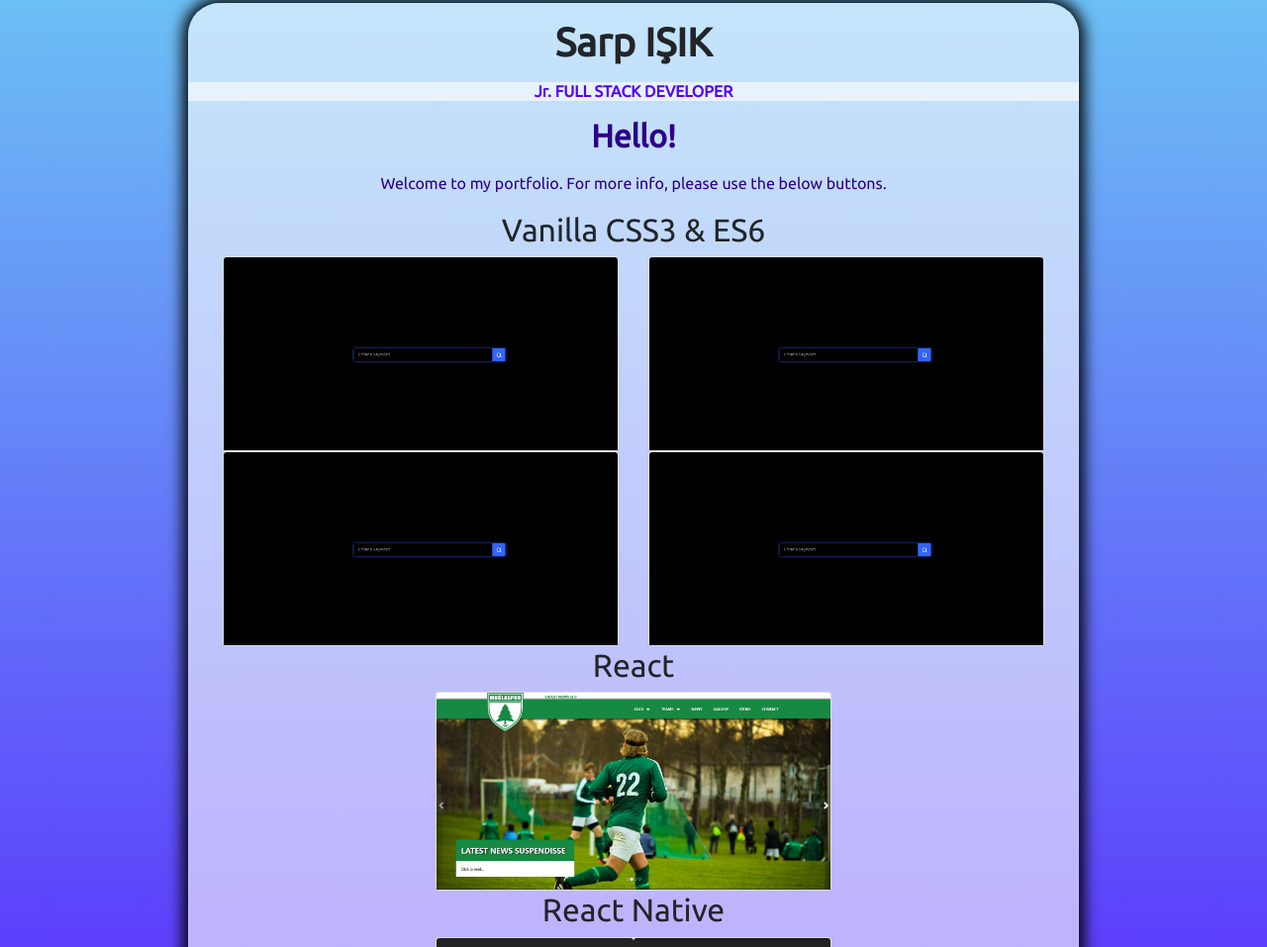
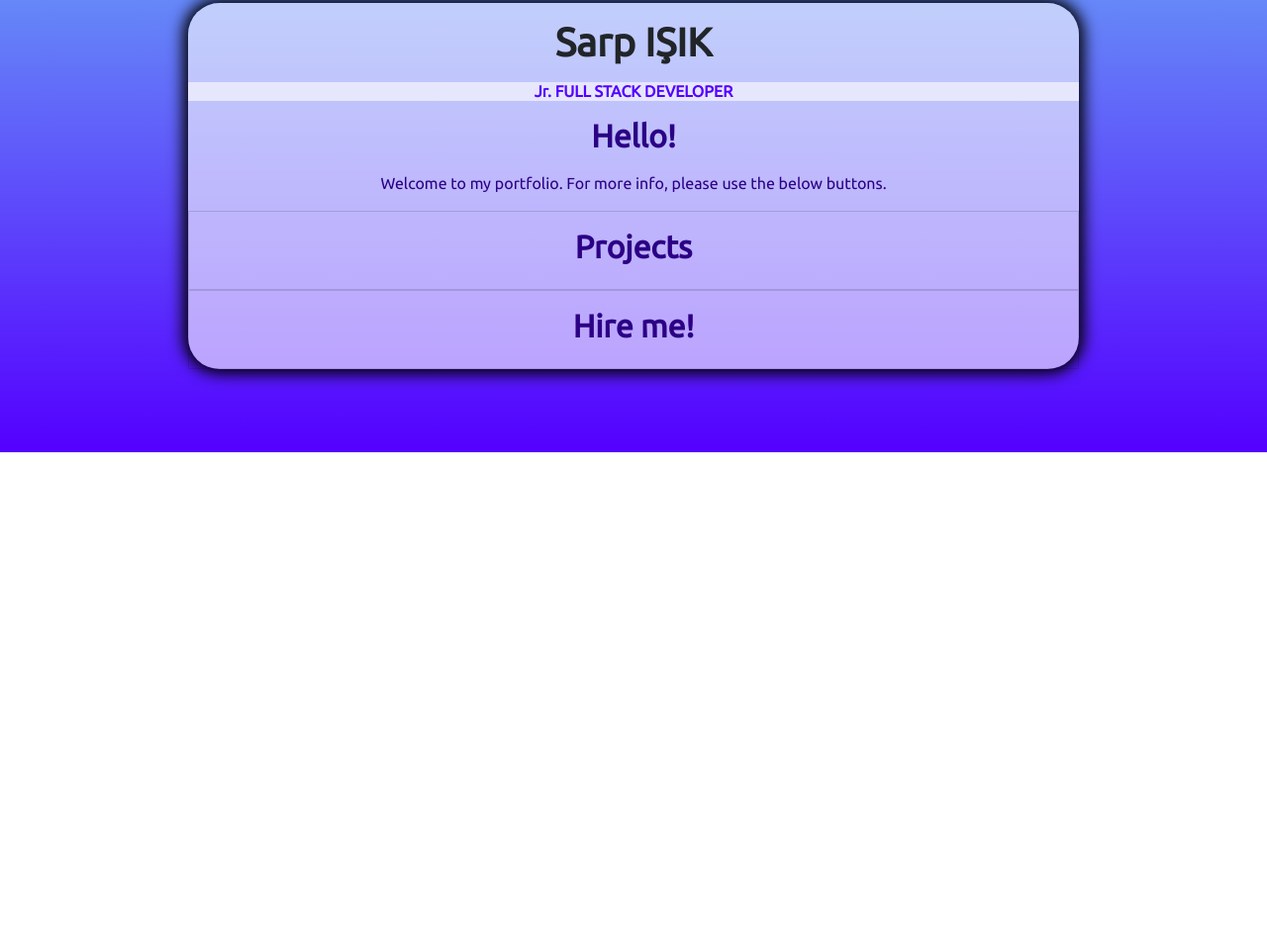
Before and after one commit to sarpisik/my-portfolio, a website built with webpack: page src/index.html in a window 1280 px wide. Shown: the part 343-1300 px from the top of the page at 99% size. After the commit the page ends 800 px from the top, so only its background shows below. Built offline with nearby package versions, Linux system fonts and the light colour scheme; files whose address does not match are found by name.

Commit message:
Edit collapse layout

```diff
--- a/src/index.css
+++ b/src/index.css
@@ -115,6 +115,15 @@ body {
 .t-white {
   background-color: rgba(255, 255, 255, 0.6);
 }
+a[data-toggle='collapse'],
+a[data-toggle='collapse']:hover,
+a[data-toggle='collapse']:hover *,
+a[data-toggle='collapse']:focus {
+  outline: none;
+  text-decoration: none;
+  color: #2c0085;
+  cursor: pointer;
+}
 @media only screen and (min-width: 576px) {
   .project-vanilla .col-sm-6:nth-child(even) .max-width-4 {
     margin-left: auto;
--- a/src/index.html
+++ b/src/index.html
@@ -73,23 +73,38 @@
         <!-- About me -->
         <section class="col-sm-12 px-0 text-center">
           <h1 class="mt-3 font-weight-bold">Sarp IŞIK</h1>
-            <h6 class="mt-3 t-white font-weight-bold f-t-d-text-color">Jr. FULL STACK DEVELOPER</h6>
+          <h6 class="mt-3 t-white font-weight-bold f-t-d-text-color">
+            Jr. FULL STACK DEVELOPER
+          </h6>
           <h2 class="mt-3 font-weight-bold text-color">Hello!</h2>
           <p class="mt-3 col text-color">
-              Welcome to my portfolio. For more info, please use the below buttons.
+            Welcome to my portfolio. For more info, please use the below
+            buttons.
           </p>
         </section>
 
         <!-- Projects -->
-        <section class="col-sm-12 text-center">
-
+        <section
+          class="col-sm-12 card bg-transparent py-3 text-center rounded-0"
+        >
+          <a
+            data-toggle="collapse"
+            href="#projects"
+            role="button"
+            aria-expanded="false"
+            aria-controls="#projects"
+            ><h2 class="text-color font-weight-bold">Projects</h2></a
+          >
+          <div class="collapse" id="projects">
             <!-- Vanilla Projects -->
             <div class="row justify-content-center project-vanilla">
-            <div class="col-sm-12"><h2>Vanilla CSS3 & ES6</h2></div>
+              <div class="col-sm-12 px-0 f-t-d-text-color t-white mt-3">
+                <h4>Vanilla CSS3 & ES6</h4>
+              </div>
 
               <!-- Nasa App -->
-            <div class="col-sm-6">
-              <div class="card max-width-4">
+              <div class="col-sm-6 mt-3">
+                <div class="card bg-transparent rounded-0 border-0 max-width-4">
                   <a
                     data-toggle="collapse"
                     href="#nasaApp"
@@ -97,22 +112,25 @@
                     aria-expanded="false"
                     aria-controls="#nasaApp"
                   >
+                    <h5 class="card-title font-weight-bold">NASA APP</h5>
+
                     <img
                       src="../assets/images/nasa.jpg"
-                    class="card-img-top"
+                      class="card-img-top rounded-0"
                       alt="house1"
                     />
                   </a>
                   <div class="collapse" id="nasaApp">
                     <div class="card-body">
-                    <h5 class="card-title">NASA APP</h5>
                       <p class="card-text">
                         Webpack ✔️ <br />
                         PWA ✔️ <br />
                         LazyLoad ✔️ <br />
                         Fetch API (pollyfilled for IOS) ✔️
                       </p>
-                    <a href="/nasa/index.html"><p class="text-left">Demo</p></a>
+                      <a href="/nasa/index.html"
+                        ><p class="text-left">Demo</p></a
+                      >
                       <a href="https://github.com/sarpisik/nasa-spa">
                         <p class="text-left">Github</p>
                       </a>
@@ -122,8 +140,8 @@
               </div>
 
               <!-- Rock Paper Scissors -->
-            <div class="col-sm-6">
-              <div class="card max-width-4">
+              <div class="col-sm-6 mt-3">
+                <div class="card bg-transparent rounded-0 border-0 max-width-4">
                   <a
                     data-toggle="collapse"
                     href="#rockPaperScissors"
@@ -131,15 +149,18 @@
                     aria-expanded="false"
                     aria-controls="#rockPaperScissors"
                   >
+                    <h5 class="card-title font-weight-bold">
+                      Rock Paper Scissors
+                    </h5>
+
                     <img
                       src="../assets/images/nasa.jpg"
-                    class="card-img-top"
+                      class="card-img-top rounded-0"
                       alt="house1"
                     />
                   </a>
                   <div class="collapse" id="rockPaperScissors">
                     <div class="card-body">
-                    <h5 class="card-title">Rock Paper Scissors</h5>
                       <p class="card-text">
                         A simple rock-paper-scissors game <br />
                         Responsive ✔️
@@ -156,8 +177,8 @@
               </div>
 
               <!-- Sketch Book -->
-            <div class="col-sm-6">
-              <div class="card max-width-4">
+              <div class="col-sm-6 mt-3">
+                <div class="card bg-transparent rounded-0 border-0 max-width-4">
                   <a
                     data-toggle="collapse"
                     href="#sketchBook"
@@ -165,15 +186,16 @@
                     aria-expanded="false"
                     aria-controls="#sketchBook"
                   >
+                    <h5 class="card-title font-weight-bold">Sketch Book</h5>
+
                     <img
                       src="../assets/images/nasa.jpg"
-                    class="card-img-top"
+                      class="card-img-top rounded-0"
                       alt="house1"
                     />
                   </a>
                   <div class="collapse" id="sketchBook">
                     <div class="card-body">
-                    <h5 class="card-title">Sketch Book</h5>
                       <p class="card-text">
                         Browser version of a Sketch book. <br />
                         Object Oriented Programming ✔️ <br />
@@ -191,8 +213,8 @@
               </div>
 
               <!-- Calculator -->
-            <div class="col-sm-6">
-              <div class="card max-width-4">
+              <div class="col-sm-6 mt-3">
+                <div class="card bg-transparent rounded-0 border-0 max-width-4">
                   <a
                     data-toggle="collapse"
                     href="#calculator"
@@ -200,15 +222,16 @@
                     aria-expanded="false"
                     aria-controls="#calculator"
                   >
+                    <h5 class="card-title font-weight-bold">Calculator</h5>
+
                     <img
                       src="../assets/images/nasa.jpg"
-                    class="card-img-top"
+                      class="card-img-top rounded-0"
                       alt="house1"
                     />
                   </a>
                   <div class="collapse" id="calculator">
                     <div class="card-body">
-                    <h5 class="card-title">Calculator</h5>
                       <p class="card-text">
                         A basic calculator application <br />
                         Object Oriented Programming ✔️ <br />
@@ -228,11 +251,13 @@
 
             <!-- React Project -->
             <div class="row justify-content-center">
-            <div class="col-sm-12"><h2>React</h2></div>
+              <div class="col-sm-12 px-0 f-t-d-text-color t-white mt-3">
+                <h4>React</h4>
+              </div>
 
               <!-- Soccer Club -->
-            <div class="col-sm-6">
-              <div class="card max-width-4">
+              <div class="col-sm-6 mt-3">
+                <div class="card bg-transparent rounded-0 border-0 max-width-4">
                   <a
                     data-toggle="collapse"
                     href="#soccerClub"
@@ -240,15 +265,18 @@
                     aria-expanded="false"
                     aria-controls="#soccerClub"
                   >
+                    <h5 class="card-title font-weight-bold">
+                      Soccer Club Web Application
+                    </h5>
+
                     <img
                       src="../assets/images/soccer-club.jpg"
                       alt="soccer-club project"
-                    class="card-img-top"
+                      class="card-img-top rounded-0"
                     />
                   </a>
                   <div class="collapse" id="soccerClub">
                     <div class="card-body">
-                    <h5 class="card-title">Soccer Club Web Application</h5>
                       <p class="card-text">
                         Create React App ✔️ <br />
                         React Router ✔️ <br />
@@ -270,11 +298,13 @@
 
             <!-- React Native Project -->
             <div class="row justify-content-center">
-            <div class="col-sm-12"><h2>React Native</h2></div>
+              <div class="col-sm-12 px-0 f-t-d-text-color t-white mt-3">
+                <h4>React Native</h4>
+              </div>
 
               <!-- Todo App -->
-            <div class="col-sm-6">
-              <div class="card max-width-4">
+              <div class="col-sm-6 mt-3">
+                <div class="card bg-transparent rounded-0 border-0 max-width-4">
                   <a
                     data-toggle="collapse"
                     href="#todoApp"
@@ -282,22 +312,25 @@
                     aria-expanded="false"
                     aria-controls="#todoApp"
                   >
+                    <h5 class="card-title font-weight-bold">
+                      Todo App (Android)
+                    </h5>
+
                     <div class="d-f">
                       <img
                         src="../assets/images/todoapp.jpg"
                         alt="todo-app project"
-                      class="card-img-top w-50"
+                        class="card-img-top rounded-0 w-50"
                       />
                       <img
                         src="../assets/images/todoapp2.jpg"
                         alt="todo-app project"
-                      class="card-img-top w-50 float-right"
+                        class="card-img-top rounded-0 w-50 float-right"
                       />
                     </div>
                   </a>
                   <div class="collapse" id="todoApp">
                     <div class="card-body">
-                    <h5 class="card-title">Todo App (Android)</h5>
                       <p class="card-text">
                         Expo CLI ✔️ <br />
                         React Redux ✔️ <br />
@@ -308,8 +341,8 @@
                       </p>
                       <blockquote>
                         <i
-                        >Note: Because of I'm using android device currently, it
-                        may not work properly on IOS devices.</i
+                          >Note: Because of I'm using android device currently,
+                          it may not work properly on IOS devices.</i
                         >
                       </blockquote>
                       <a href="https://expo.io/@sarpisik/todoapp">
@@ -323,16 +356,24 @@
                 </div>
               </div>
             </div>
+          </div>
         </section>
       </main>
 
       <!-- Contact -->
-      <footer class="row my-5 text-center">
-        <div class="col-sm-12 justify-content-center">
-          <div">
-            <a href="" class="link">Hire me!</a>
-          </div>
-          <div">
+      <footer class="row mb-5 text-center">
+        <div
+          class="col-sm-12 card bg-transparent py-3 justify-content-center rounded-0"
+        >
+          <a
+            data-toggle="collapse"
+            href="#hireMe"
+            role="button"
+            aria-expanded="false"
+            aria-controls="#hireMe"
+            ><h2 class="text-color font-weight-bold">Hire me!</h2></a
+          >
+          <div class="collapse" id="hireMe">
             <i class="fab fa-github-square"></i>
             <i class="fab fa-linkedin"></i>
             <i class="fas fa-envelope-square"></i>
```
Lines whose indentation alone changed are shown as unchanged.
